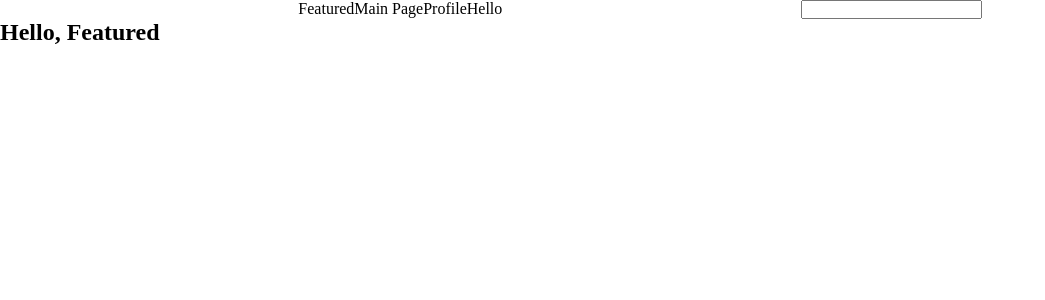
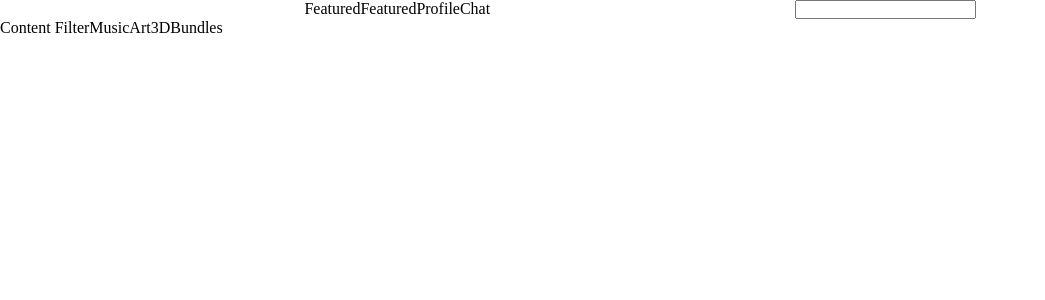
Before and after one commit to Matheus-OliRod/Ethereal-vault, a React (Create React App) app: page / in a window 1280 px wide. Shown: the top 300 px of the page, without its empty margins (0-1045 px from the left). Built offline with nearby package versions, Linux system fonts and the light colour scheme; what @shoelace-style/shoelace would draw is missing.

Commit message:
Minor changes

```diff
--- a/src/App.js
+++ b/src/App.js
@@ -1,5 +1,6 @@
 import Navbar from './components/navbar/Navbar';
 import Featured from './views/featured/Featured';
+import Chat from './views/chat/Chat';
 import { BrowserRouter as Router, Route, Switch, Routes} from 'react-router-dom';
 import './App.css';
 import Profile from './views/profile/Profile';
@@ -26,8 +27,8 @@ function App() {
     <div className="container">
       <Routes>
         <Route index path='/' element={<Featured />} />
-        <Route path='/Hello' element={<h2>Hello, World</h2>} />
-        <Route path='/Profile' element={<Profile />} />
+        <Route path='/profile' element={<Profile />} />
+        <Route path='/chat' element={<Chat />} />
       </Routes>
     </div>
     </Router>
--- /dev/null
+++ b/src/components/featured-panel/FeaturedPanel.jsx
@@ -0,0 +1,18 @@
+
+function FeaturedPanel() {
+
+    return (
+        <div className="featured-panel">
+
+            <div id="featured-content" className="featured-section featured-left">
+
+            </div>
+            <sl-divider vertical></sl-divider>
+            <div id="featured-profiles" className="featured-section featured-right">
+
+            </div>
+        </div>
+    );
+}
+
+export default FeaturedPanel;
--- /dev/null
+++ b/src/components/filter/Filter.jsx
@@ -0,0 +1,24 @@
+
+function Filter() {
+
+    return (
+        <div className="filter-container">
+            <div className="filter-content">
+                <sl-dropdown>
+                    <sl-button slot="trigger" caret>Content Filter</sl-button>
+                    <sl-menu>
+                        <sl-menu-item value="music">Music</sl-menu-item>
+                        <sl-menu-item value="art">Art</sl-menu-item>
+                        <sl-menu-item value="3d">3D</sl-menu-item>
+                        <sl-menu-item value="bundle">Bundles</sl-menu-item>
+                    </sl-menu>
+                </sl-dropdown>
+            </div>
+            <div id="filter-tags" className="filter-tags">
+
+            </div>
+        </div>
+    );
+}
+
+export default Filter;
--- a/src/components/navbar/Navbar.jsx
+++ b/src/components/navbar/Navbar.jsx
@@ -44,11 +44,11 @@ function Navbar() {
 
             <div className="guide">
                 <sl-dropdown>
-                    <sl-button classList="" slot="trigger" caret>{pageName}</sl-button>
+                    <sl-button slot="trigger" caret>{pageName}</sl-button>
                     <sl-menu>
-                        <Link to="/"><sl-menu-item  onClick={e => handleCurPageName("Featured")}>Main Page</sl-menu-item></Link>
+                        <Link to="/"><sl-menu-item  onClick={e => handleCurPageName("Featured")}>Featured</sl-menu-item></Link>
                         <Link to="/Profile"><sl-menu-item onClick={e => handleCurPageName("Profile")}>Profile</sl-menu-item></Link>
-                        <Link to="/Hello"><sl-menu-item  onClick={e => handleCurPageName("Hello")}>Hello</sl-menu-item></Link>
+                        <Link to="/chat"><sl-menu-item  onClick={e => handleCurPageName("Chat")}>Chat</sl-menu-item></Link>
                     </sl-menu>
                 </sl-dropdown>
                 <input type="text" />
--- /dev/null
+++ b/src/views/chat/Chat.jsx
@@ -0,0 +1,9 @@
+
+function Chat() {
+
+    return (
+        <></>
+    );
+}
+
+export default Chat;
--- a/src/views/featured/Featured.css
+++ b/src/views/featured/Featured.css
@@ -0,0 +1,5 @@
+
+.featured-container {
+    display: flex;
+
+}
--- a/src/views/featured/Featured.jsx
+++ b/src/views/featured/Featured.jsx
@@ -1,10 +1,13 @@
+import Filter from "../../components/filter/Filter";
+import FeaturedPanel from "../../components/featured-panel/FeaturedPanel";
 
 function Featured() {
 
     return (
-        <>
-        <h2>Hello, Featured</h2>
-        </>
+        <div className="featured-container">
+            <Filter />
+            <FeaturedPanel />
+        </div>
     );
 }
 
```
Also changed, not shown: src/components/featured-panel/FeaturedPanel.css (added), src/components/filter/Filter.css (added), src/views/chat/Chat.css (added), src/views/profile/Profile.css (added), 1 other file (tests, documents, lock files or other folders).
